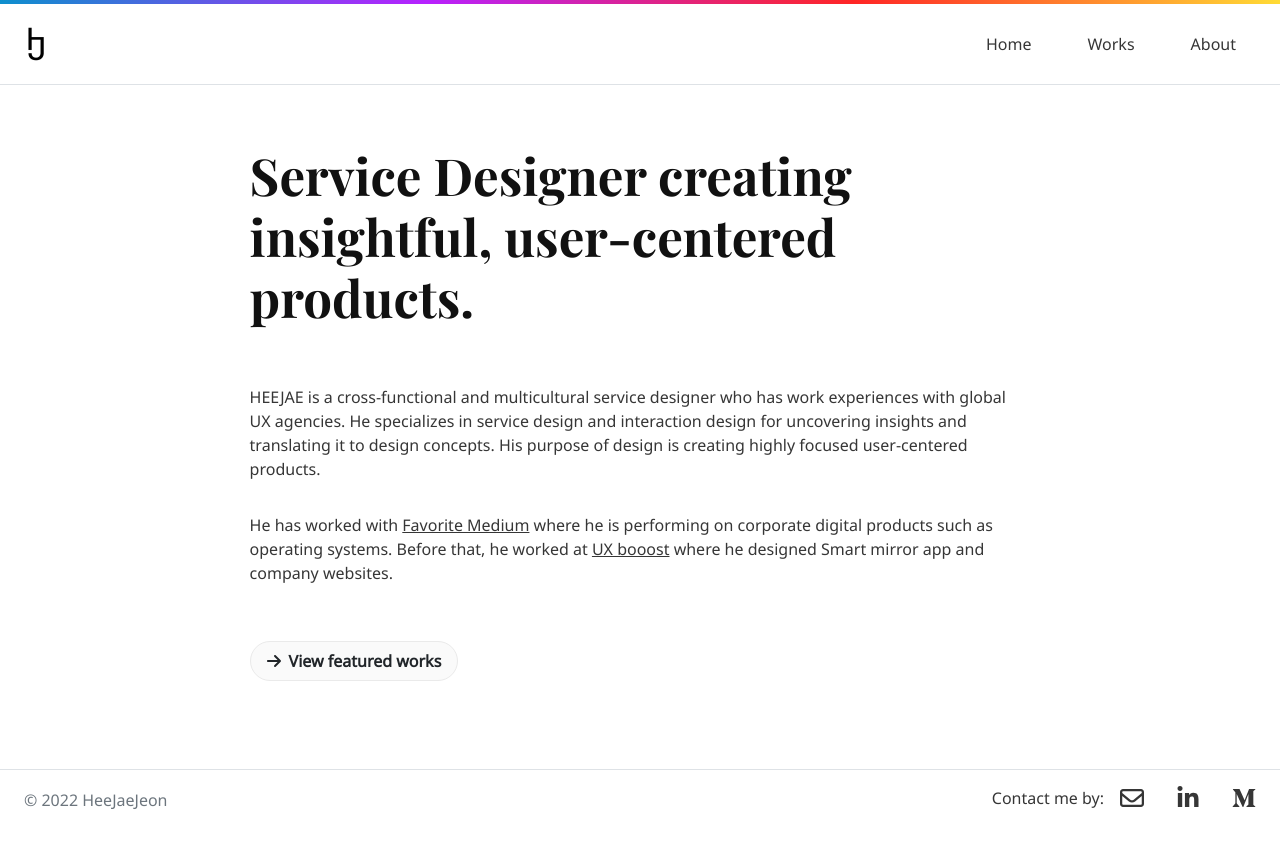
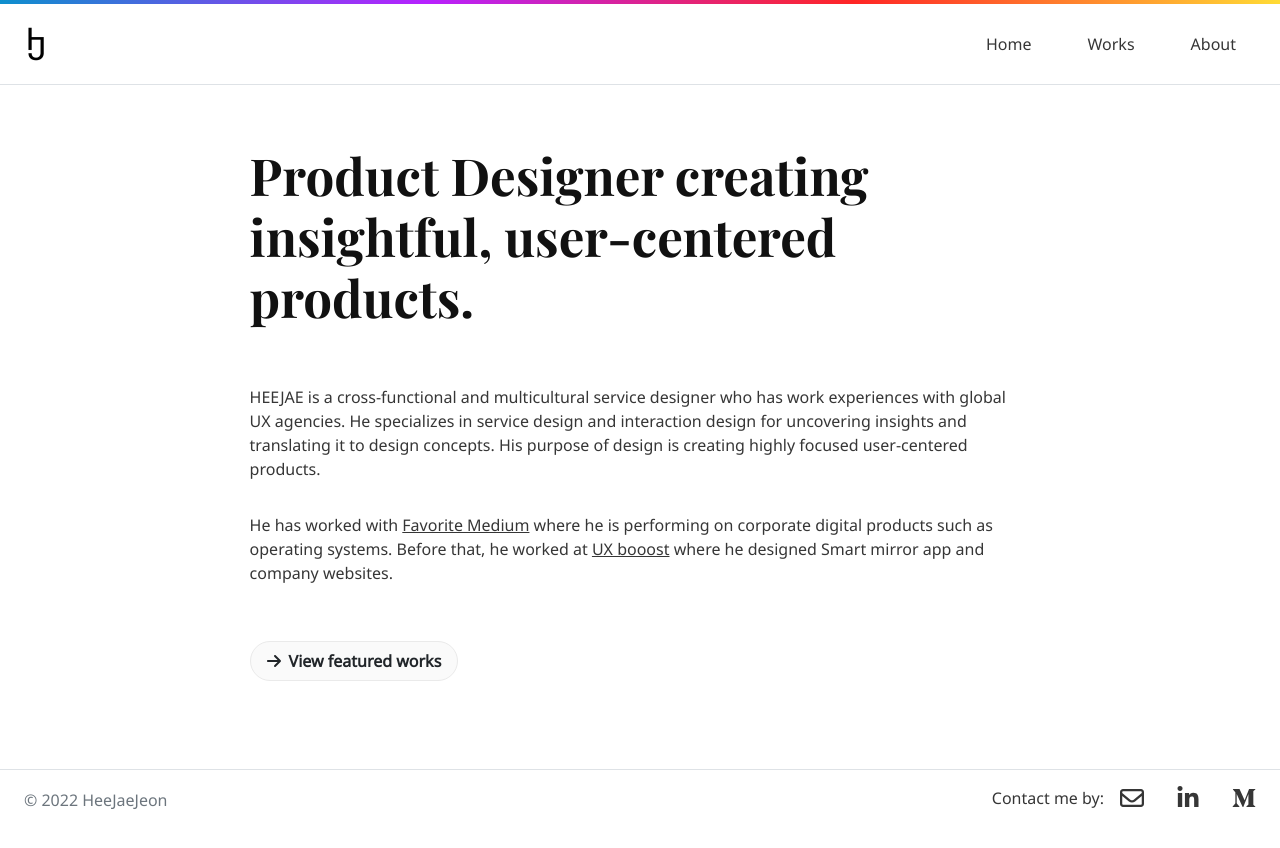
Before and after one commit to HeeJaeJeon/Portfolio_HEEJAE, a React (Create React App) app: page / in a window 1280 px wide. Shown: the top 848 px of the page. Built offline with nearby package versions, Linux system fonts and the light colour scheme.

Commit message:
service designer to product designer

```diff
--- a/src/components/Header.js
+++ b/src/components/Header.js
@@ -8,7 +8,7 @@ const Header = () => {
     return (
             <div className="header-wrapper">
                 <div className="main-info">
-                    <h1>Service Designer creating insightful, user-centered products.</h1>
+                    <h1>Product Designer creating insightful, user-centered products.</h1>
                     <p className="intro1">HEEJAE is a cross-functional and multicultural service designer who has work experiences with global UX agencies. He specializes in service design and interaction design for uncovering insights and translating it to design concepts. His purpose of design is creating highly focused user-centered products.</p>
                     <p className="intro2">He has worked with <a className="previousCompany" href="https://favoritemedium.com/" target="_blank" rel="noopener noreferrer">Favorite Medium</a> where he is performing on corporate digital products such as operating systems. Before that, he worked at <a className="previousCompany" href="https://uxboost.com/" target="_blank" rel="noopener noreferrer">UX booost</a> where he designed Smart mirror app and company websites.</p>
                     <Link className="btn" to="/works"><FontAwesomeIcon icon={faArrowRight} className="arrowRight"/> View featured works </Link>
```
